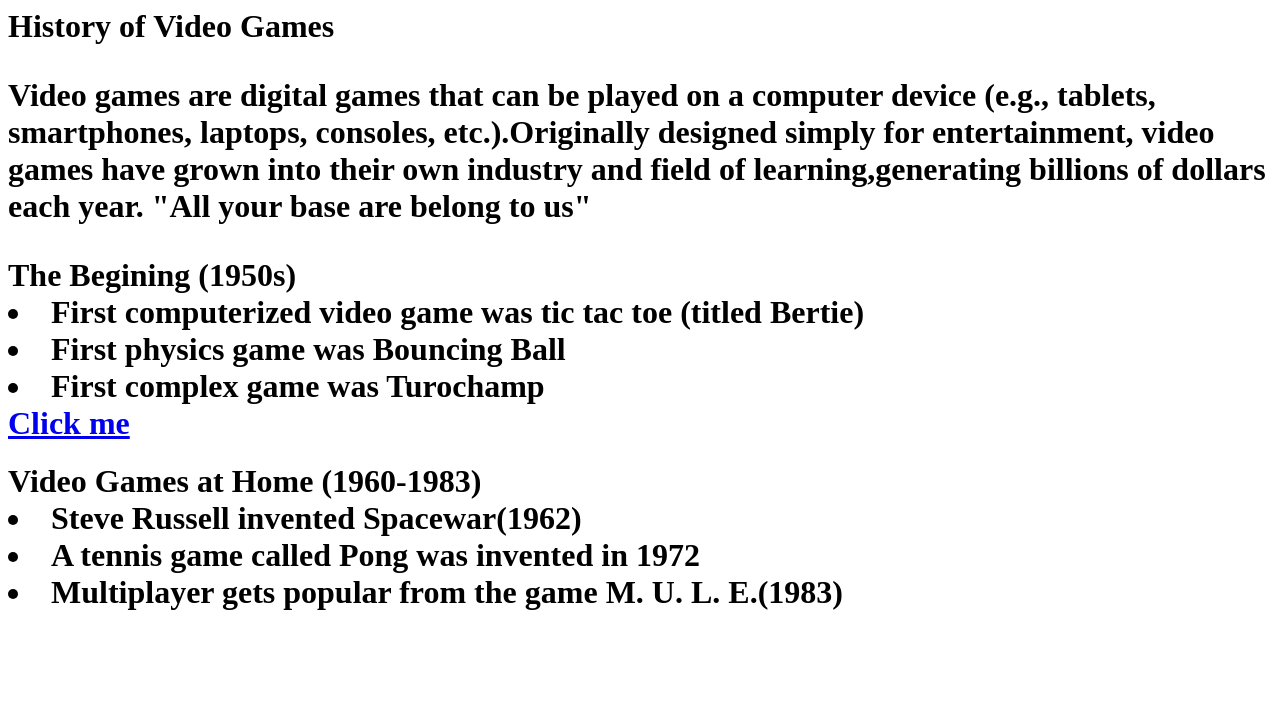
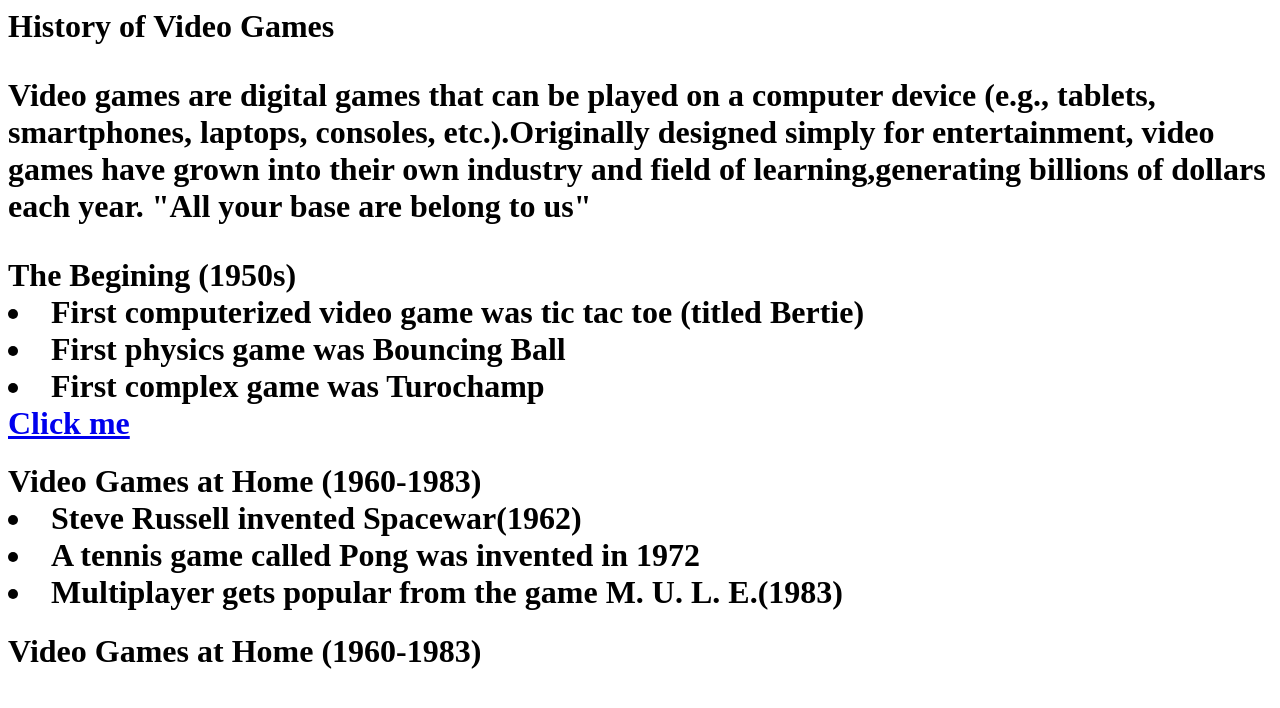
Before and after one commit to 22ciera-santos/22ciera-santos.github.io, a plain HTML site: page historyofgaming.html in a window 1280 px wide. Drawn offline with Linux system fonts and the light colour scheme.

Commit message:
Update historyofgaming.html

```diff
--- a/historyofgaming.html
+++ b/historyofgaming.html
@@ -2,15 +2,19 @@
  <body>
   <h1>History of Video Games</hi>
        <p>Video games are digital games that can be played on a computer device (e.g., tablets, smartphones, laptops, consoles, etc.).Originally designed simply for entertainment, video games have grown into their own industry and field of learning,generating billions of dollars each year.
-       "All your base are belong to us"
+
+           "All your base are belong to us"
+
   </body>
 </html>
   <h1>The Begining (1950s)</hi>
       <li>First computerized video game was tic tac toe (titled Bertie)</li>
       <li>First physics game was Bouncing Ball</1i>
-      <li> First complex game was Turochamp</li>
+      <li>First complex game was Turochamp</li>
   <a href="http://factmyth.com/factoids/the-first-video-games-were-from-the-50s/">Click me</a>
   <h1>Video Games at Home (1960-1983)</hi>
       <li>Steve Russell invented Spacewar(1962)</li>
       <li>A tennis game called Pong was invented in 1972</1i>
       <li>Multiplayer gets popular from the game M. U. L. E.(1983)</li>
+
+  <h1>Video Games at Home (1960-1983)</hi>
```
